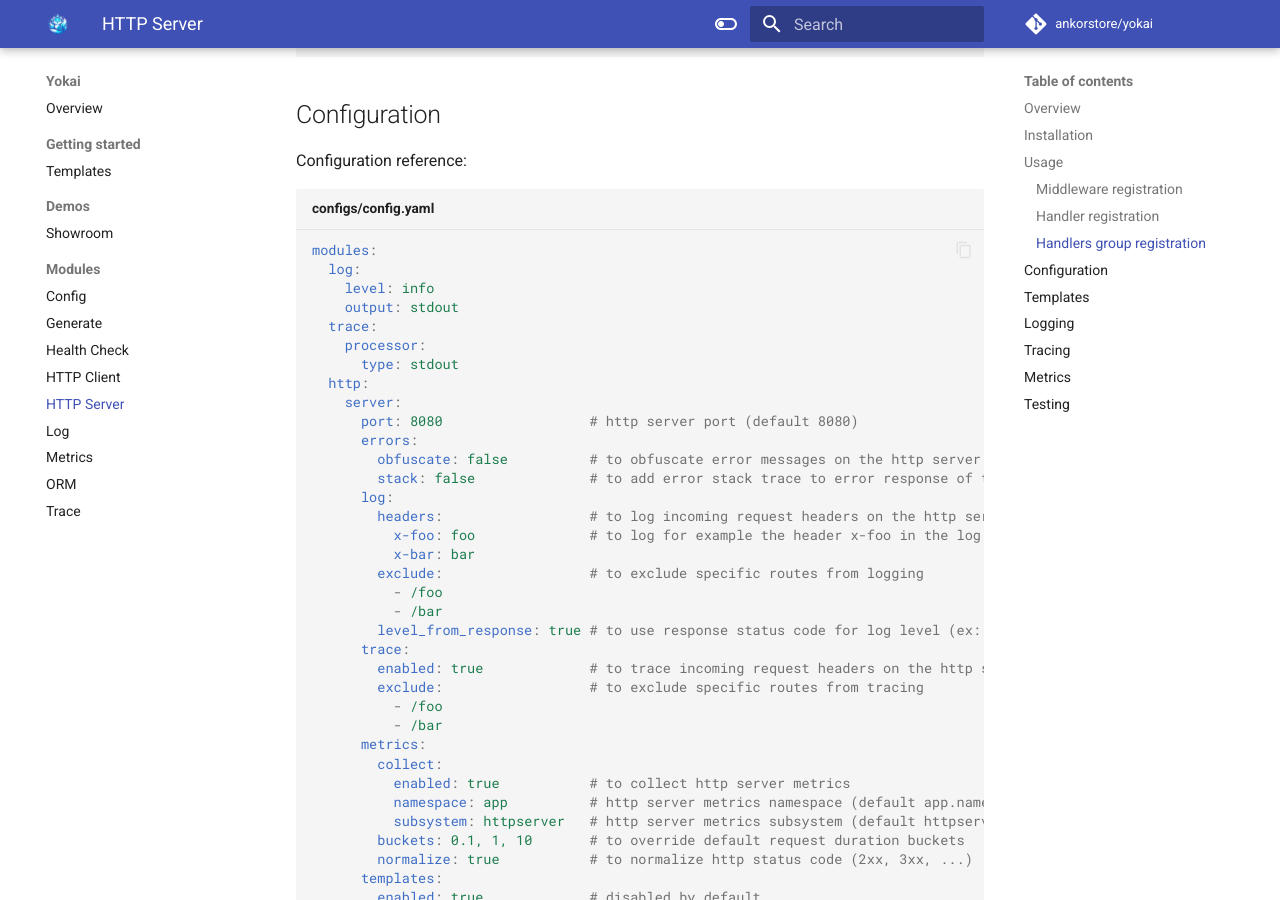
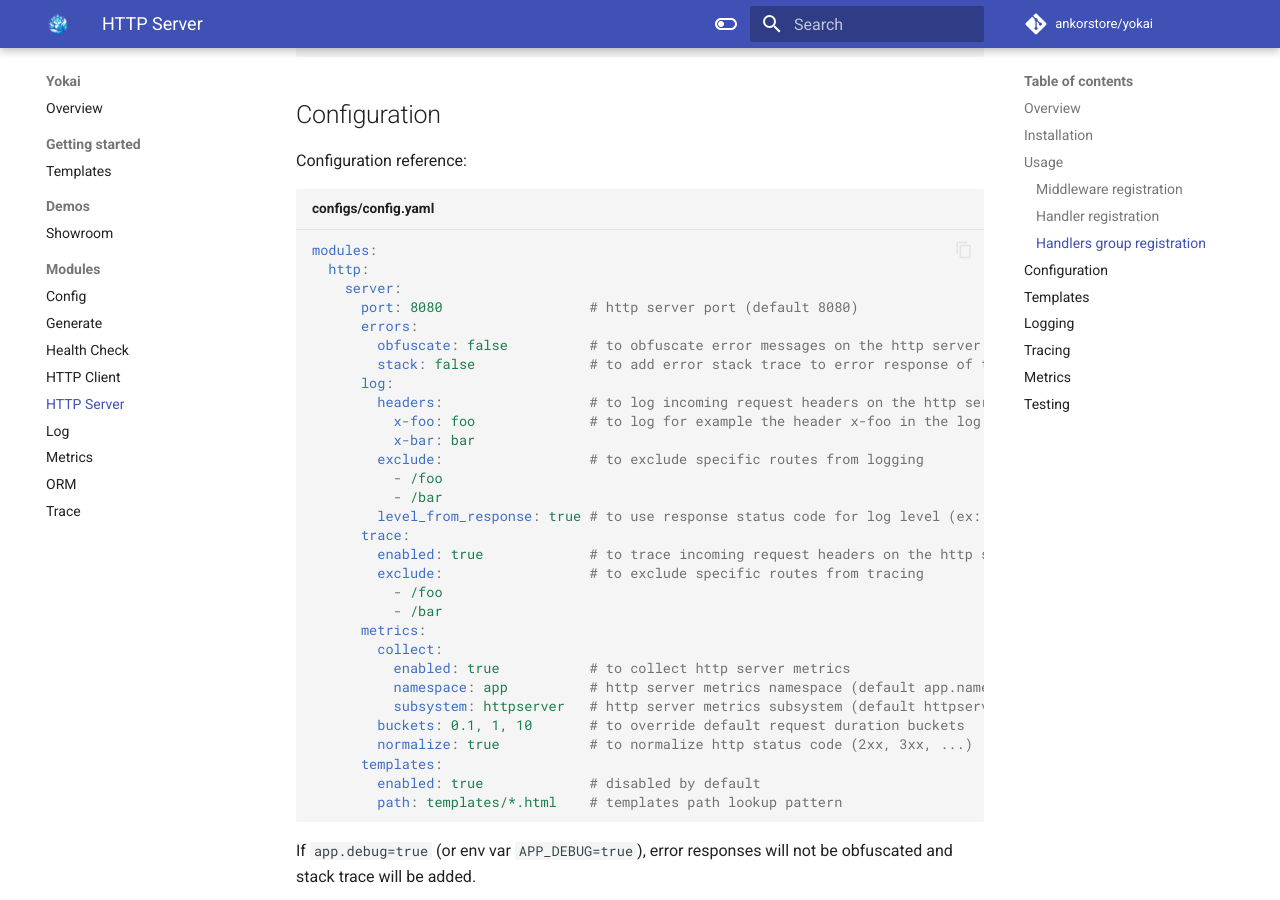
Before and after one commit to ankorstore/yokai, an MkDocs documentation site: the page built from docs/modules/fxhttpserver.md, in a window 1280 px wide and 900 px high, scrolled down 6154 px. Built offline with MkDocs 1.6.1 and Material for MkDocs 9.7.7, drawn with Linux system fonts in a browser that asks for light colours; comment, search, counter and statistics services are not loaded.

Commit message:
doc(main): Added documentation (#69)

````diff
--- a/docs/modules/fxhttpserver.md
+++ b/docs/modules/fxhttpserver.md
@@ -296,12 +296,6 @@ Configuration reference:
 
 ```yaml title="configs/config.yaml"
 modules:
-  log:
-    level: info
-    output: stdout
-  trace:
-    processor:
-      type: stdout
   http:
     server:
       port: 8080                  # http server port (default 8080)
````
